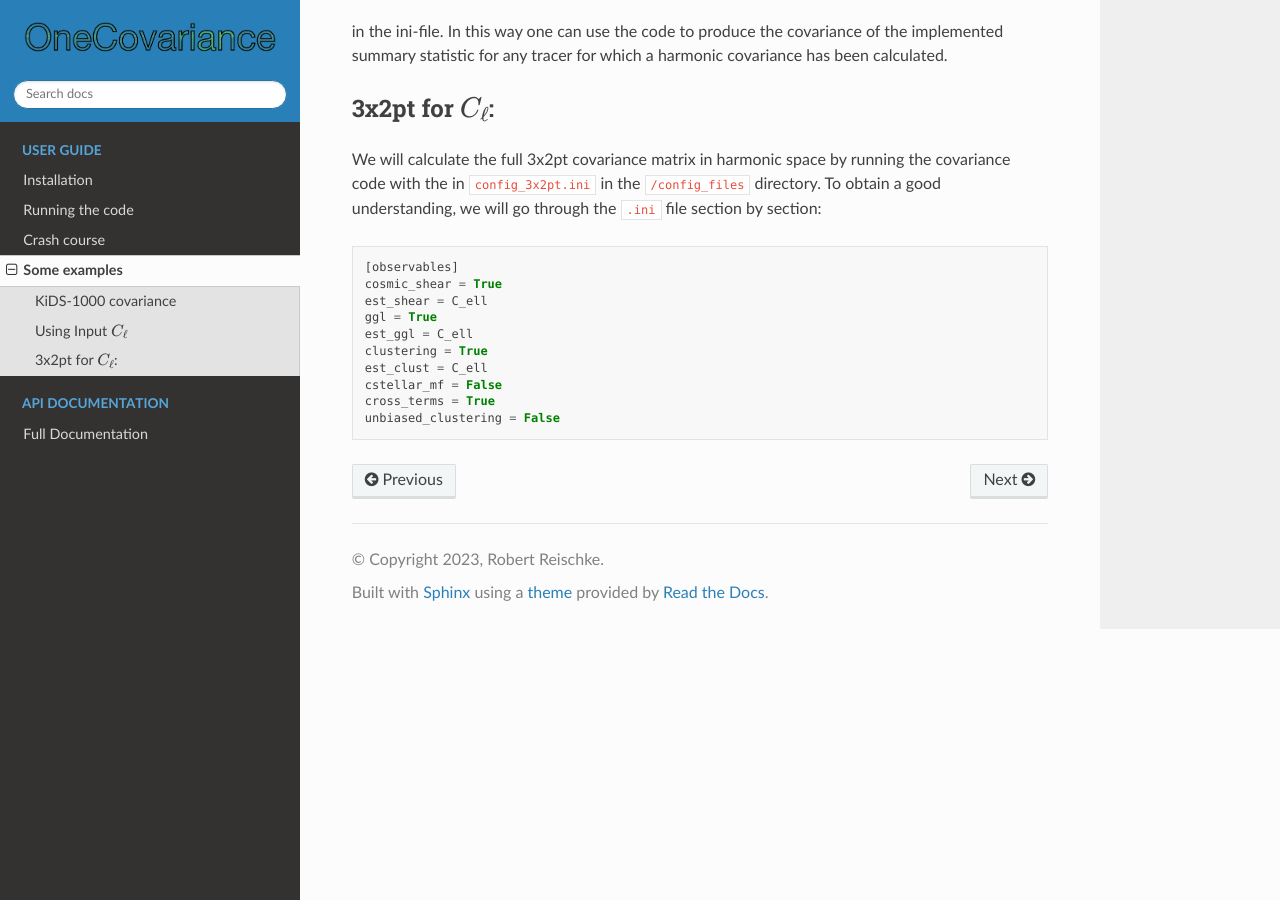
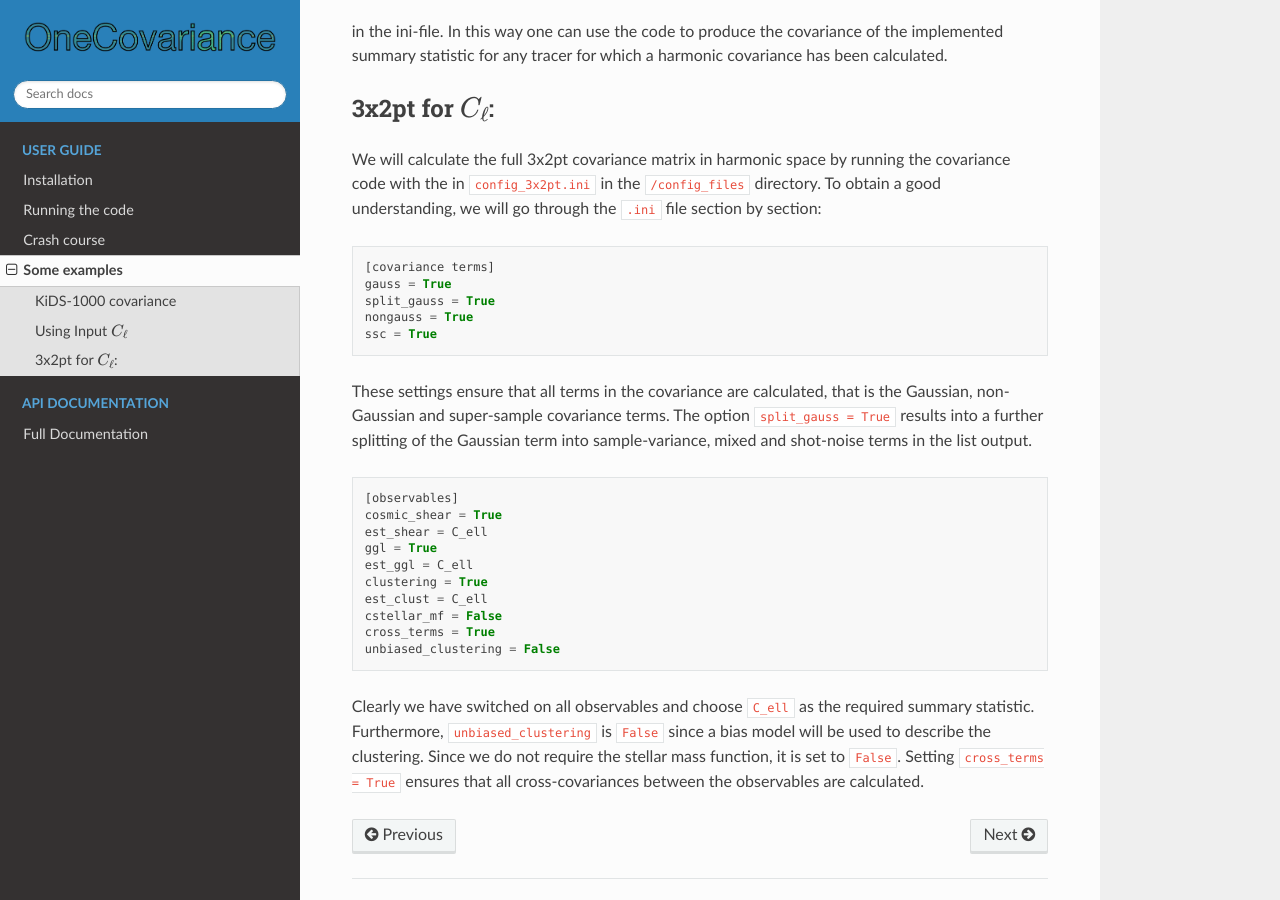
Before and after one commit to rreischke/OneCovariance, a Sphinx documentation site: the page built from docs/guides/examples.rst, in a window 1280 px wide and 900 px high, scrolled down 2462 px. Built offline with Sphinx 7.4.7 and the Read the Docs theme 2.0.0, drawn with Linux system fonts in a browser that asks for light colours.

Commit message:
more rst docu

```diff
--- a/docs/guides/examples.rst
+++ b/docs/guides/examples.rst
@@ -52,6 +52,17 @@ To obtain a good understanding, we will go through the ``.ini`` file section by
 
 ::
 
+   [covariance terms]
+   gauss = True
+   split_gauss = True
+   nongauss = True
+   ssc = True
+
+These settings ensure that all terms in the covariance are calculated, that is the Gaussian, non-Gaussian and super-sample covariance terms. The option ``split_gauss = True`` results into
+a further splitting of the Gaussian term into sample-variance, mixed and shot-noise terms in the list output.
+
+::
+
    [observables]
    cosmic_shear = True
    est_shear = C_ell
@@ -62,3 +73,7 @@ To obtain a good understanding, we will go through the ``.ini`` file section by
    cstellar_mf = False
    cross_terms = True
    unbiased_clustering = False
+
+Clearly we have switched on all observables and choose ``C_ell`` as the required summary statistic. Furthermore, ``unbiased_clustering`` is ``False`` since a bias model will
+be used to describe the clustering. Since we do not require the stellar mass function, it is set to ``False``. Setting ``cross_terms = True`` ensures that all cross-covariances
+between the observables are calculated.
```
